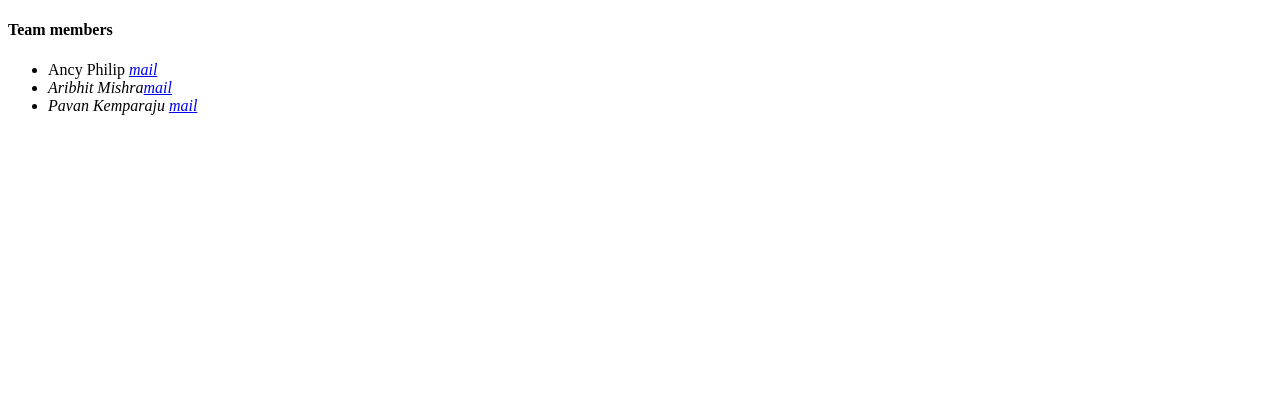
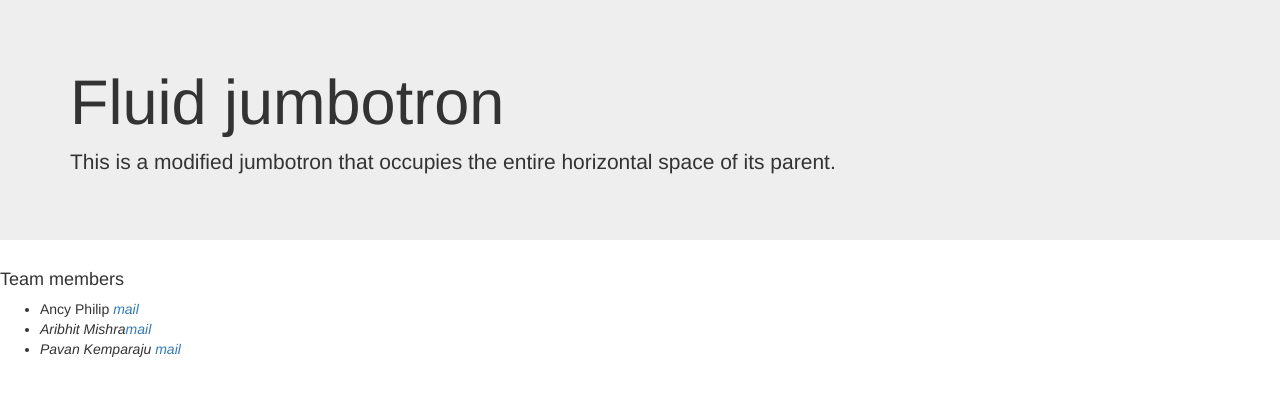
Before and after one commit to pavankm/CS766, a plain HTML site: page index.html in a window 1280 px wide. Drawn offline with nearby package versions, Linux system fonts and the light colour scheme.

```diff
--- a/index.html
+++ b/index.html
@@ -2,8 +2,32 @@
 <html>
 <head>
 	<title>ASL Sign Language Detection</title>
+	<!-- Latest compiled and minified CSS -->
+	<link rel="stylesheet" href="https://maxcdn.bootstrapcdn.com/bootstrap/3.3.7/css/bootstrap.min.css" integrity="sha384-BVYiiSIFeK1dGmJRAkycuHAHRg32OmUcww7on3RYdg4Va+PmSTsz/K68vbdEjh4u" crossorigin="anonymous">
+
+	<!-- Optional theme -->
+	<link rel="stylesheet" href="https://maxcdn.bootstrapcdn.com/bootstrap/3.3.7/css/bootstrap-theme.min.css" integrity="sha384-rHyoN1iRsVXV4nD0JutlnGaslCJuC7uwjduW9SVrLvRYooPp2bWYgmgJQIXwl/Sp" crossorigin="anonymous">
+
+	<!-- Latest compiled and minified JavaScript -->
+	<script src="https://maxcdn.bootstrapcdn.com/bootstrap/3.3.7/js/bootstrap.min.js" integrity="sha384-Tc5IQib027qvyjSMfHjOMaLkfuWVxZxUPnCJA7l2mCWNIpG9mGCD8wGNIcPD7Txa" crossorigin="anonymous"></script>
 </head>
+
 <body>
+	<div class="jumbotron jumbotron-fluid">
+  <div class="container">
+    <h1 class="display-3">Fluid jumbotron</h1>
+    <p class="lead">This is a modified jumbotron that occupies the entire horizontal space of its parent.</p>
+  </div>
+</div>
+
+
+
+
+
+
+
+
+
 	<div>
 		<h4>Team members</h4>
 		<ul>
```
Also changed, not shown: 6 other files.
